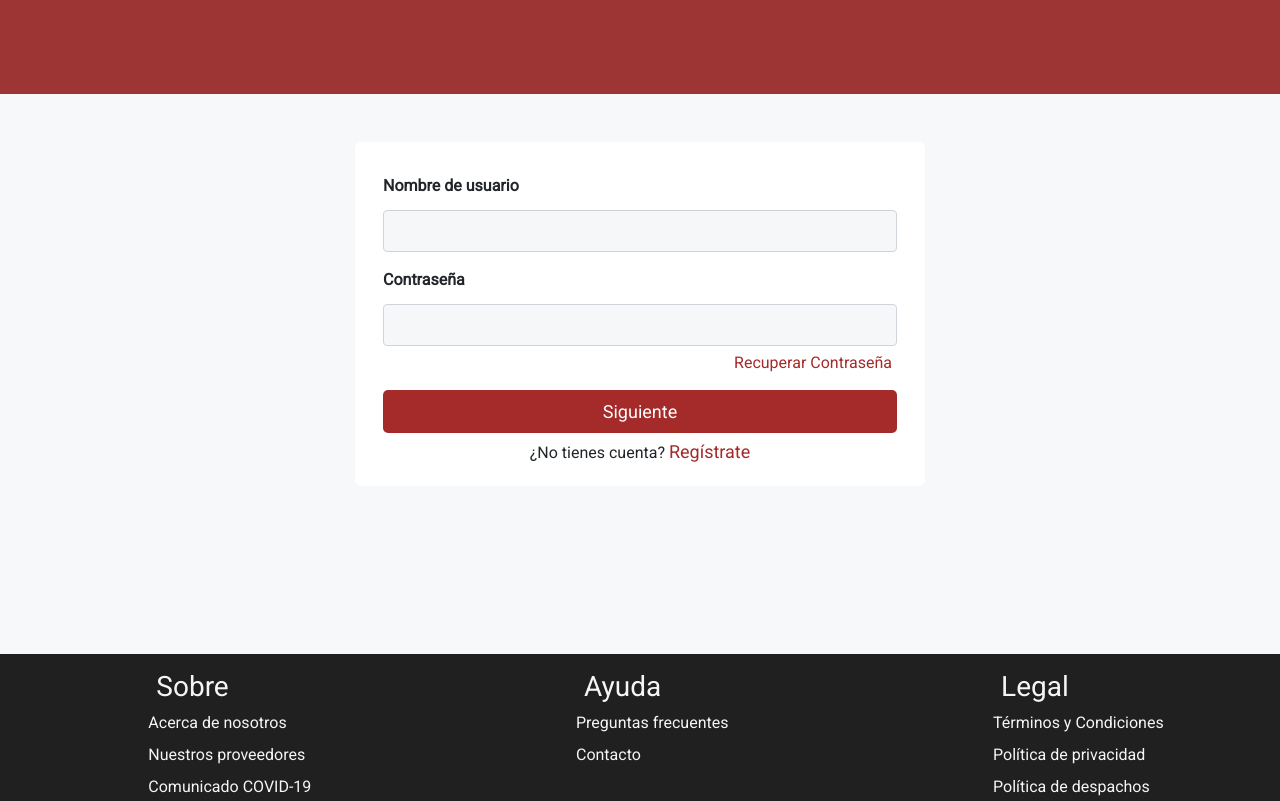
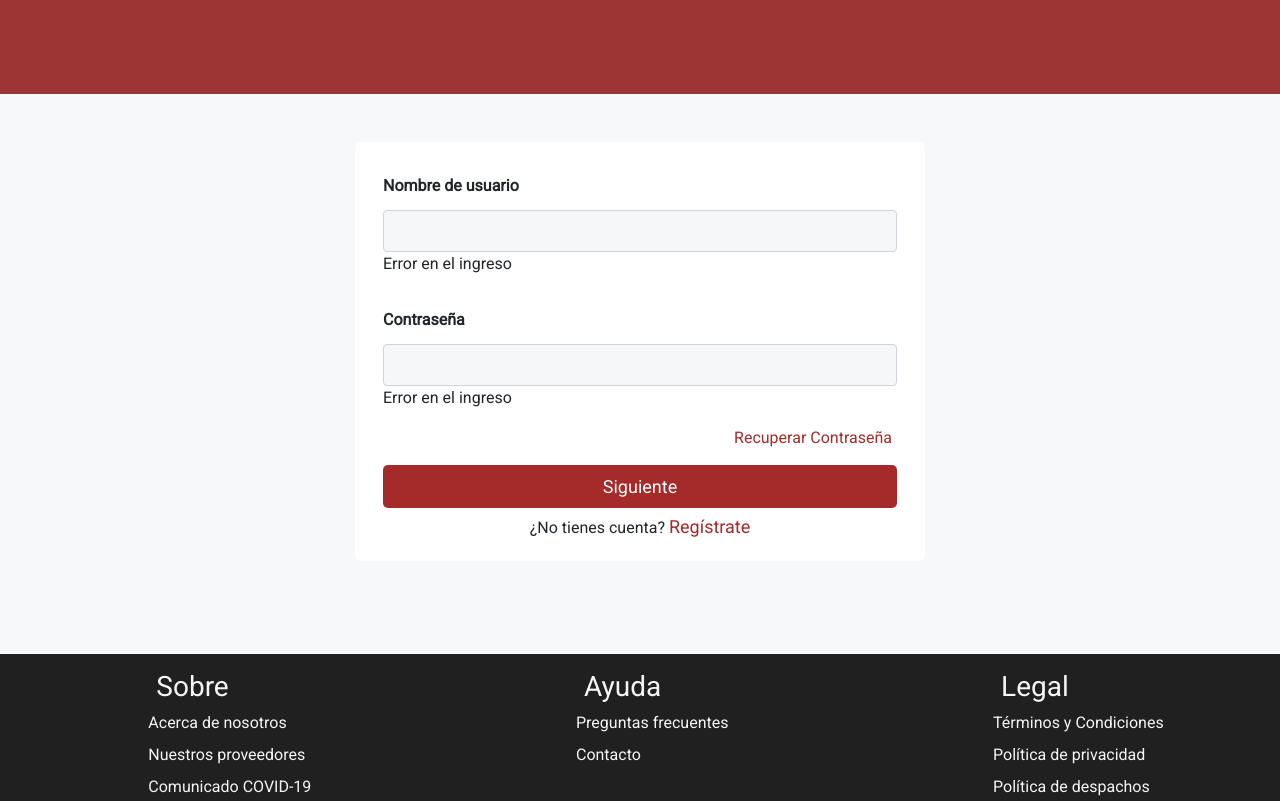
Before and after one commit to joaquinvastt/ElComilon, a Django app: page /login in a window 1280 px wide. Shown: the top 801 px of the page. Run offline with Django 3.2, Linux system fonts and the light colour scheme.

Commit message:
1.2.1
Validación de datos

```diff
--- /dev/null
+++ b/ElComilon/Login/static/app/loginjs.js
@@ -0,0 +1,43 @@
+
+let Botonsiguiente = document.getElementById("btn-siguiente")
+const inputNombreusuario = document.getElementById("nameUser")
+const inputPassword = document.getElementById("passwordUser")
+const FormLogin = document.getElementById('Form_login')
+const txt_error = document.getElementById('txt_error')
+const txt_errorpass = document.getElementById('txt_errorpass')
+const expresiones = {
+	usuario: /^[a-z]+$/, // Letras, numeros, guion y guion_bajo
+	password: /^.{4,12}$/, // 4 a 12 digitos.
+}
+const Validarcampo = (e) =>
+{
+  console.log(inputNombreusuario.value)
+  console.log(expresiones.usuario.test(inputNombreusuario))
+  if(expresiones.usuario.test(inputNombreusuario)){
+    txt_error.classList.replace('TxtERROR','txtp')
+    inputNombreusuario.classList.replace('inputinvalido','inputvalido')
+    console.log("campo usuario correcto")
+  }
+  else{
+    inputNombreusuario.classList.add('inputinvalido')
+    txt_error.classList.replace('txtp','TxtERROR')
+    console.log("campo usuario incorrecto")
+  }
+  console.log(expresiones.password.test(inputPassword))
+  if(expresiones.password.test(inputPassword)){
+    console.log("campo password correcto")
+  }
+  else{
+    inputPassword.classList.add('inputinvalido')
+    txt_errorpass.classList.add('TxtERROR')
+    console.log("campo password incorrecto")
+  }
+  return
+}
+
+FormLogin.addEventListener("submit",e => {
+
+  e.preventDefault()
+  Validarcampo(e)
+}
+)
--- a/ElComilon/Login/templates/Iniciar_sesion.html
+++ b/ElComilon/Login/templates/Iniciar_sesion.html
@@ -4,6 +4,7 @@
 {% block L-izquierda %}
 <a href="#">Inicio</a>
 <a href="#">Sobre nosotros</a>
+
 {% endblock%}
 
 
@@ -22,25 +23,29 @@
     <link href="https://cdn.jsdelivr.net/npm/bootstrap@5.0.2/dist/css/bootstrap.min.css" rel="stylesheet" integrity="sha384-EVSTQN3/azprG1Anm3QDgpJLIm9Nao0Yz1ztcQTwFspd3yD65VohhpuuCOmLASjC" crossorigin="anonymous">
     <link rel="stylesheet" href="{% static 'css/styles.css'%}">
     <title>Document</title>
+
 </head>
 <body>
     <div class="container">
         <div class="row justify-content-center align-items-center">
          <div class="col-md-6 container_login">
-            <form action="" class="mt-5 form row">
+            <form action="" class="mt-5 form row" id="Form_login">
                <div class="form-group">
                    <label for="" class=" label mt-3 col-12 form-label">Nombre de usuario</label>
-                   <input type="text" class="input col-12 mt-1 form-control">
+                   <input id="nameUser" type="text" class="input col-12 mt-1 form-control">
+                   <p id="txt_error" class="txtp">Error en el ingreso</p>
                    <label for="" class=" label mt-3 col-12 form-label">Contraseña</label>
-                   <input type="password" class="input col-12 mt-1 form-control">
+                   <input id="passwordUser" type="password" class="input col-12 mt-1 form-control">
+                   <p id="txt_errorpass" class="txtp">Error en el ingreso</p>
                    <a class="Recuperar_contraseña " href="">Recuperar Contraseña</a>
-                   <button class="Btn_login"> Siguiente </button>
-                   <p class="Registrarse"> ¿No tienes cuenta? <a href="/registro" class="RegistrarseV2">Regístrate</a></p>
+                   <button id="btn-siguiente" class="Btn_login"> Siguiente </button>
+                   <p class="Registrarse"> ¿No tienes cuenta? <a href="/" class="RegistrarseV2">Regístrate</a></p>
                </div>
             </form>
          </div>
         </div>
     </div>
+    <script src="{% static 'app/loginjs.js'%}"  type="text/javascript"></script>
     <script src="https://cdn.jsdelivr.net/npm/bootstrap@5.0.2/dist/js/bootstrap.bundle.min.js" integrity="sha384-MrcW6ZMFYlzcLA8Nl+NtUVF0sA7MsXsP1UyJoMp4YLEuNSfAP+JcXn/tWtIaxVXM" crossorigin="anonymous"></script>
 </body>
 </html>
```
